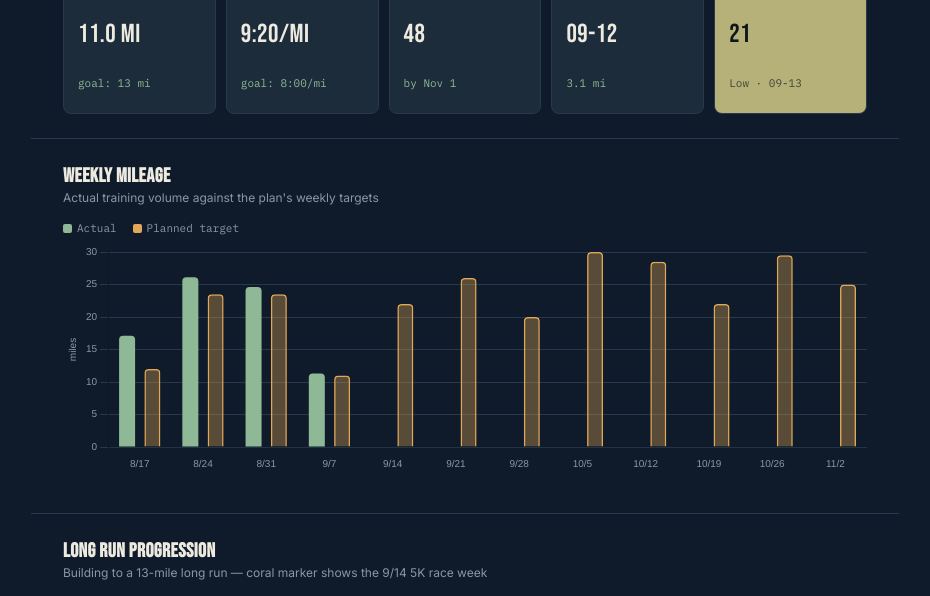
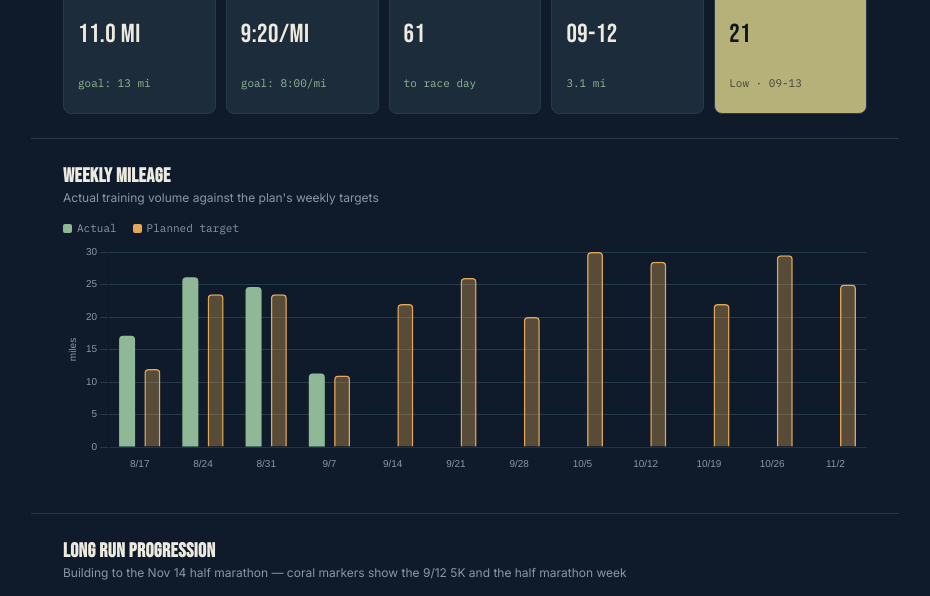
Before and after one commit to Jwins101/Running-Dashboard, a plain HTML site: page road-to-13.html in a window 1280 px wide. Shown: the part 202-798 px from the top of the page, without its empty margins (175-1105 px from the left). Drawn offline with nearby package versions, Linux system fonts and the light colour scheme.

Commit message:
Add files via upload

```diff
--- a/road-to-13.html
+++ b/road-to-13.html
@@ -37,13 +37,13 @@
 
   <div class="rd-section">
     <h2 class="rd-sec-title">Long run progression</h2>
-    <p class="rd-sec-sub">Building to a 13-mile long run — coral marker shows the 9/14 5K race week</p>
+    <p class="rd-sec-sub">Building to the Nov 14 half marathon — coral markers show the 9/12 5K and the half marathon week</p>
     <div class="rd-legend">
       <span><span class="rd-dot" style="background:#8FB996"></span>Actual long run</span>
       <span><span class="rd-dot" style="background:#E3A857"></span>Target</span>
       <span><span class="rd-dot" style="background:#E2725B"></span>5K race</span>
     </div>
-    <div class="rd-chart-wrap"><canvas id="rd-longrun" role="img" aria-label="Line chart of long run distance progressing from 9 miles toward a 13 mile goal by November">Long run progression chart</canvas></div>
+    <div class="rd-chart-wrap"><canvas id="rd-longrun" role="img" aria-label="Line chart of long run distance progressing toward the November 14 half marathon">Long run progression chart</canvas></div>
   </div>
 
   <div class="rd-section">
@@ -167,7 +167,7 @@ function render(){
   const last6 = sortedActual.slice(-6);
   const avgPace = last6.length ? last6.reduce((s,r)=>s+r.pace_min_mi,0)/last6.length : 0;
   const today = new Date();
-  const goalDate = new Date('2026-11-01T00:00:00');
+  const goalDate = new Date(GOAL_DATE+'T00:00:00');
   const daysLeft = Math.max(0, Math.round((goalDate-today)/86400000));
 
   const yesterdayStr = new Date(today.getTime()-86400000).toISOString().slice(0,10);
@@ -180,7 +180,7 @@ function render(){
   document.getElementById('rd-stat-row').innerHTML = `
     <div class="rd-stat"><p class="rd-stat-label">Longest recent run</p><p class="rd-stat-val">${recentLong.toFixed(1)} mi</p><p class="rd-stat-sub">goal: 13 mi</p></div>
     <div class="rd-stat"><p class="rd-stat-label">Avg pace (last 6)</p><p class="rd-stat-val">${fmtPace(avgPace)}/mi</p><p class="rd-stat-sub">goal: 8:00/mi</p></div>
-    <div class="rd-stat"><p class="rd-stat-label">Days to goal</p><p class="rd-stat-val">${daysLeft}</p><p class="rd-stat-sub">by Nov 1</p></div>
+    <div class="rd-stat"><p class="rd-stat-label">Days to goal</p><p class="rd-stat-val">${daysLeft}</p><p class="rd-stat-sub">to race day</p></div>
     <div class="rd-stat"><p class="rd-stat-label">Last run logged</p><p class="rd-stat-val">${lastRun?lastRun.date.slice(5):'--'}</p><p class="rd-stat-sub">${lastRun?lastRun.dist_mi.toFixed(1)+' mi':''}</p></div>
     ${yesterdayStressHtml}
   `;
```
